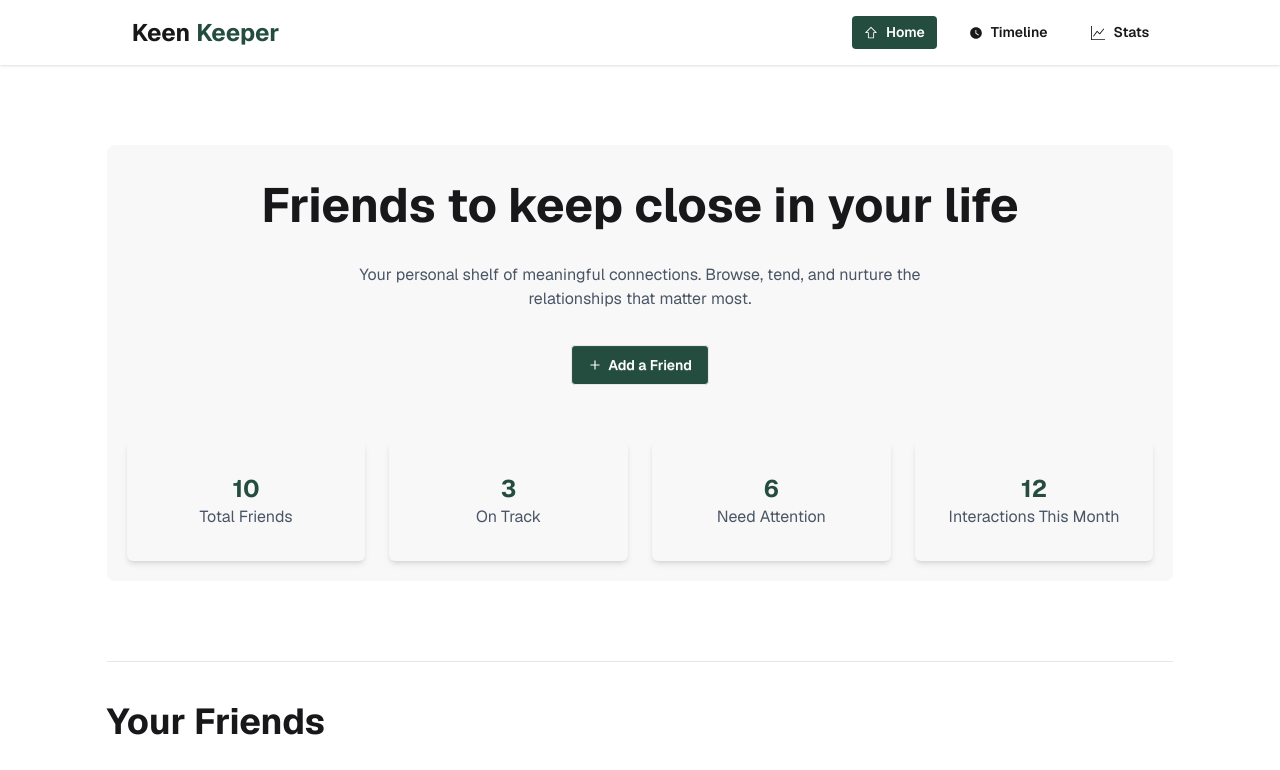
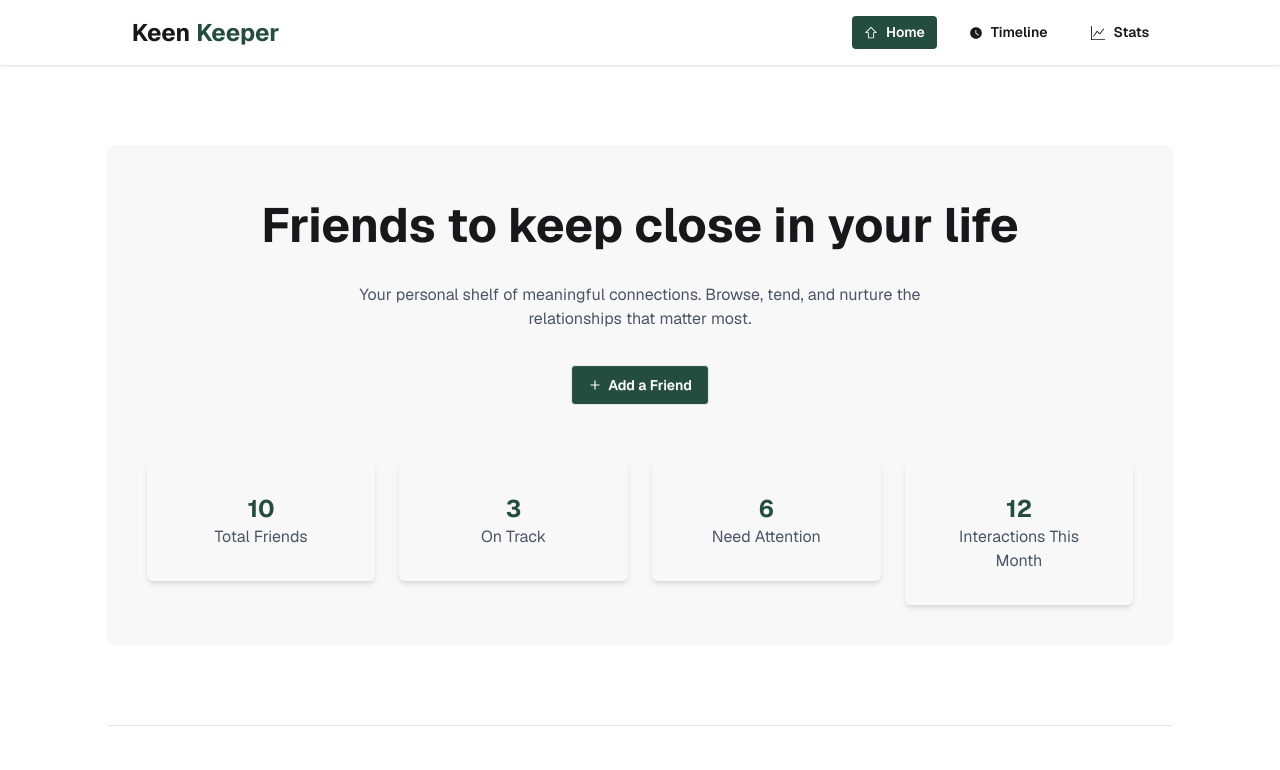
Before and after one commit to tawsifast/Assignment-7, a React (Vite) app: page / in a window 1280 px wide. Shown: the top 770 px of the page. Built offline with nearby package versions, Linux system fonts and the light colour scheme.

Commit message:
padding added in banner

```diff
--- a/src/components/Homepage/Banner.jsx
+++ b/src/components/Homepage/Banner.jsx
@@ -4,7 +4,7 @@ import { LuPlus } from 'react-icons/lu';
 
 const Banner = () => {
     return (
-        <div className='w-10/12 mx-auto my-20 bg-base-200 rounded-lg p-5'>
+        <div className='w-10/12 mx-auto my-20 bg-base-200 rounded-lg p-10'>
             <div className="hero ">
   <div className="hero-content text-center">
     <div className="space-y-2.5">
```
